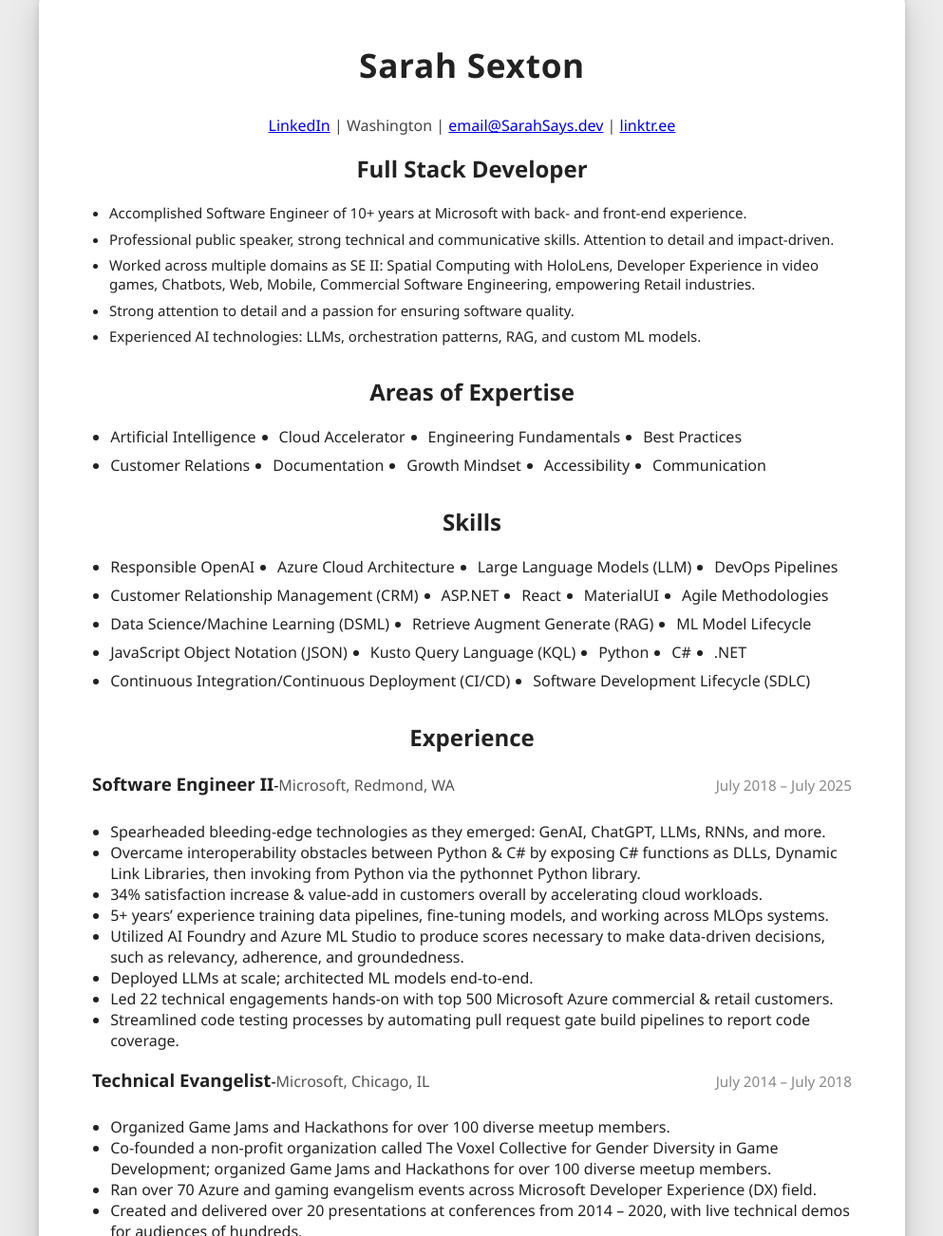
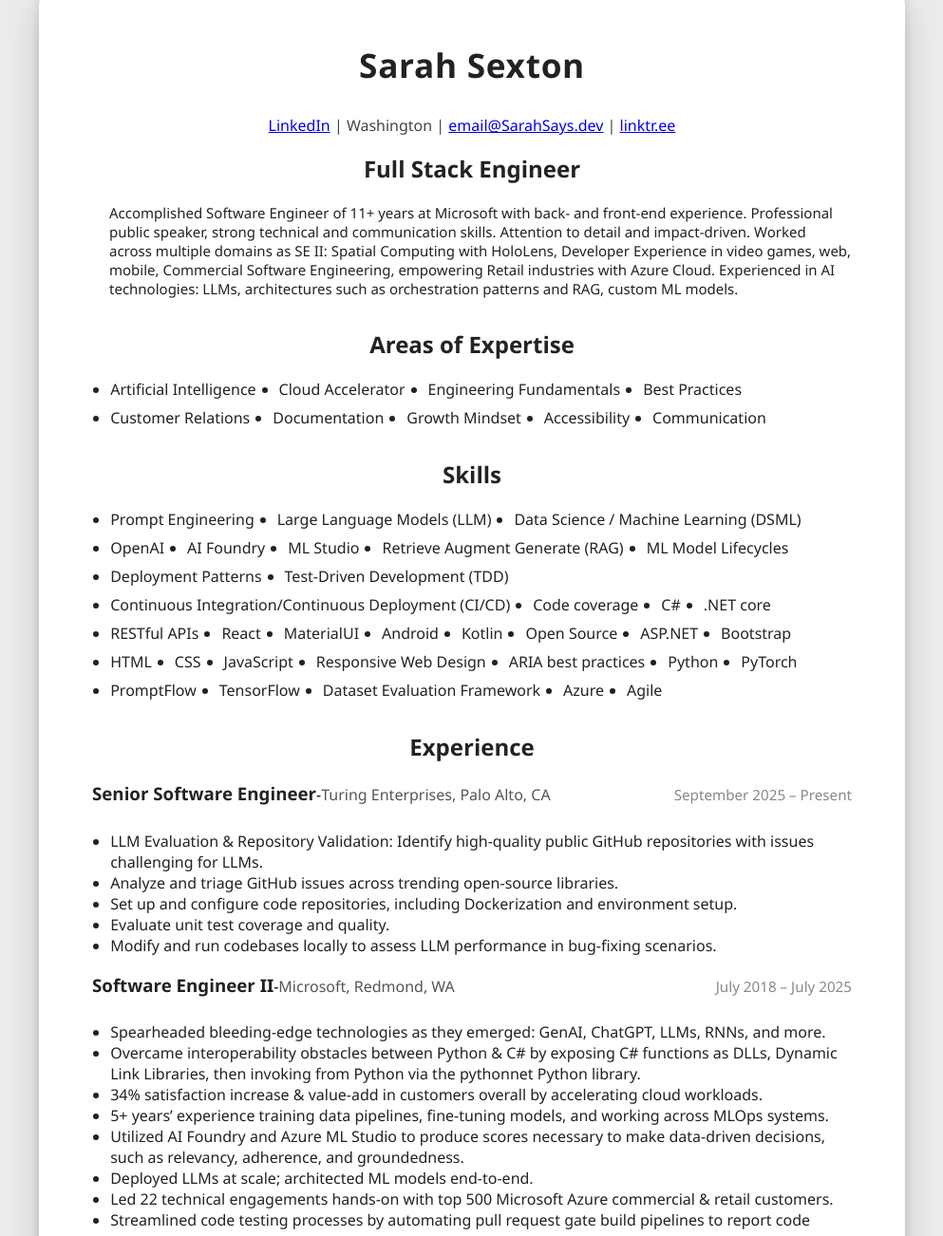
Before and after one commit to SarahSexton/SarahSays.github.io, a plain HTML site: page index.html in a window 1280 px wide. Shown: the part 44-1346 px from the top of the page at 95% size, without its empty margins (143-1136 px from the left). Drawn offline with Linux system fonts and the light colour scheme.

Commit message:
Resume update

```diff
--- a/index.html
+++ b/index.html
@@ -24,7 +24,7 @@
             <header>
                 <h1 itemprop="name">Sarah Sexton</h1>
                 <p class="contact">
-                    <a href="https://linkedin.com/in/sarahsays-dev" target="_blank" rel="noopener" itemprop="sameAs">LinkedIn</a> |
+                    <a href="https://linkedin.com/in/SarahJeanneSexton" target="_blank" rel="noopener" itemprop="sameAs">LinkedIn</a> |
                     <span itemprop="address" itemscope itemtype="https://schema.org/PostalAddress">
                         <span itemprop="addressRegion">Washington</span>
                     </span> |
@@ -33,14 +33,10 @@
                 </p>
             </header>
             <section class="section">
-                <h2>Full Stack Developer</h2>
-                <ul class="summary-list">
-                    <li>Accomplished Software Engineer of 10+ years at Microsoft with back- and front-end experience.</li>
-                    <li>Professional public speaker, strong technical and communicative skills. Attention to detail and impact-driven.</li>
-                    <li>Worked across multiple domains as SE II: Spatial Computing with HoloLens, Developer Experience in video games, Chatbots, Web, Mobile, Commercial Software Engineering, empowering Retail industries.</li>
-                    <li>Strong attention to detail and a passion for ensuring software quality.</li>
-                    <li>Experienced AI technologies: LLMs, orchestration patterns, RAG, and custom ML models.</li>
-                </ul>
+                <h2>Full Stack Engineer</h2>
+                <p class="summary-list">
+                    Accomplished Software Engineer of 11+ years at Microsoft with back- and front-end experience. Professional public speaker, strong technical and communication skills. Attention to detail and impact-driven. Worked across multiple domains as SE II: Spatial Computing with HoloLens, Developer Experience in video games, web, mobile, Commercial Software Engineering, empowering Retail industries with Azure Cloud. Experienced in AI technologies: LLMs, architectures such as orchestration patterns and RAG, custom ML models.</br>
+                </p>
             </section>
             <section class="section">
                 <h2>Areas of Expertise</h2>
@@ -51,15 +47,26 @@
             <section class="section">
                 <h2>Skills</h2>
                 <ul class="skills" role="list">
-                    <li>Responsible OpenAI</li><li>Azure Cloud Architecture</li><li>Large Language Models (LLM)</li><li>DevOps Pipelines</li>
-                    <li>Customer Relationship Management (CRM)</li><li>ASP.NET</li><li>React</li><li>MaterialUI</li><li>Agile Methodologies</li>
-                    <li>Data Science/Machine Learning (DSML)</li><li>Retrieve Augment Generate (RAG)</li><li>ML Model Lifecycle</li>
-                    <li>JavaScript Object Notation (JSON)</li><li>Kusto Query Language (KQL)</li><li>Python</li><li>C#</li><li>.NET</li>
-                    <li>Continuous Integration/Continuous Deployment (CI/CD)</li><li>Software Development Lifecycle (SDLC)</li>
+                    <li>Prompt Engineering</li><li>Large Language Models (LLM)</li><li>Data Science / Machine Learning (DSML)</li><li>OpenAI</li>
+                    <li>AI Foundry</li><li>ML Studio</li><li>Retrieve Augment Generate (RAG)</li><li>ML Model Lifecycles</li><li>Deployment Patterns</li>
+                    <li>Test-Driven Development (TDD)</li><li>Continuous Integration/Continuous Deployment (CI/CD)</li><li>Code coverage</li>
+                    <li>C#</li><li>.NET core</li><li>RESTful APIs</li><li>React</li><li>MaterialUI</li><li>Android</li><li>Kotlin</li><li>Open Source</li>
+                    <li>ASP.NET</li><li>Bootstrap</li><li>HTML</li><li>CSS</li><li>JavaScript</li><li>Responsive Web Design</li><li>ARIA best practices</li>
+                    <li>Python</li><li>PyTorch</li><li>PromptFlow</li><li>TensorFlow</li><li>Dataset Evaluation Framework</li><li>Azure</li><li>Agile</li>
                 </ul>
             </section>
             <section class="section">
                 <h2>Experience</h2>
+                <div class="exp-job" itemscope itemtype="https://schema.org/JobPosting">
+                    <h3 class="exp-title" itemprop="title">Senior Software Engineer</h3>- <span class="exp-company" itemprop="hiringOrganization">Turing Enterprises, Palo Alto, CA</span>
+                    <span class="exp-dates" itemprop="datePosted">September 2025 – Present</span>
+                    <ul class="exp-details" role="list">
+                        <li>LLM Evaluation & Repository Validation: Identify high-quality public GitHub repositories with issues challenging for LLMs.</li>
+                        <li>Analyze and triage GitHub issues across trending open-source libraries.</li>
+                        <li>Set up and configure code repositories, including Dockerization and environment setup.</li>
+                        <li>Evaluate unit test coverage and quality.</li><li>Modify and run codebases locally to assess LLM performance in bug-fixing scenarios.</li>
+                    </ul>
+                </div>
                 <div class="exp-job" itemscope itemtype="https://schema.org/JobPosting">
                     <h3 class="exp-title" itemprop="title">Software Engineer II</h3>- <span class="exp-company" itemprop="hiringOrganization">Microsoft, Redmond, WA</span>
                     <span class="exp-dates" itemprop="datePosted">July 2018 – July 2025</span>
```
Also changed, not shown: 1 other file.
